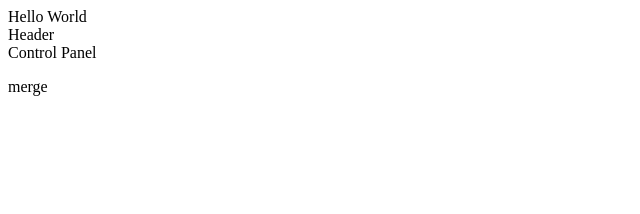
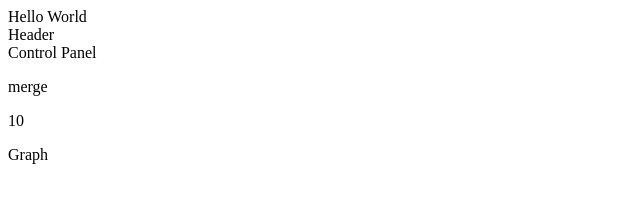
Before and after one commit to Trip4077/sorting-algorithms, a React (Create React App) app: page / in a window 1280 px wide. Shown: the top 214 px of the page, without its empty margins (0-640 px from the left). Built offline with nearby package versions, Linux system fonts and the light colour scheme.

Commit message:
Base Graph Component Created

```diff
--- a/src/App.js
+++ b/src/App.js
@@ -2,13 +2,16 @@ import React from 'react';
 
 import Header from './components/Header';
 import ControlPanel from './components/ControlPanel';
+import Graph from './components/Graph';
 
 class App extends React.Component {
   constructor(props) {
     super(props);
 
     this.state = {
-      algorithm: 'merge'
+      algorithm: 'merge',
+      array: [],
+      arrayLength: 10,
     }
   }
 
@@ -17,7 +20,8 @@ class App extends React.Component {
       <div className="App">
         Hello World
         <Header />
-        <ControlPanel algorithm={this.state.algorithm} />
+        <ControlPanel config={this.state} />
+        <Graph />
       </div>
     );
   }
--- a/src/components/ControlPanel.jsx
+++ b/src/components/ControlPanel.jsx
@@ -4,7 +4,9 @@ const ControlPanel = props => {
     return(
         <div>
             Control Panel
-            <p>{props.algorithm}</p>
+            <p>{props.config.algorithm}</p>
+            <p>{props.config.array}</p>
+            <p>{props.config.arrayLength}</p>
         </div>
     )
 }
--- /dev/null
+++ b/src/components/Graph.jsx
@@ -0,0 +1,11 @@
+import React from 'react';
+
+const Graph = props => {
+    return(
+        <div>
+            Graph
+        </div>
+    )
+}
+
+export default Graph;
```
